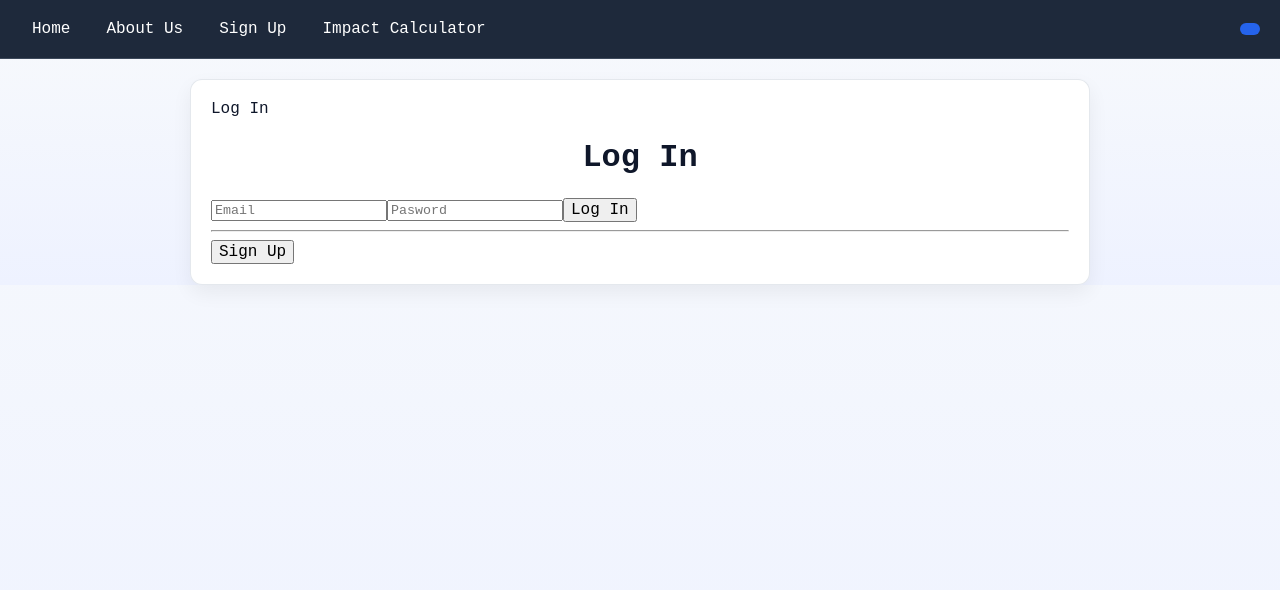
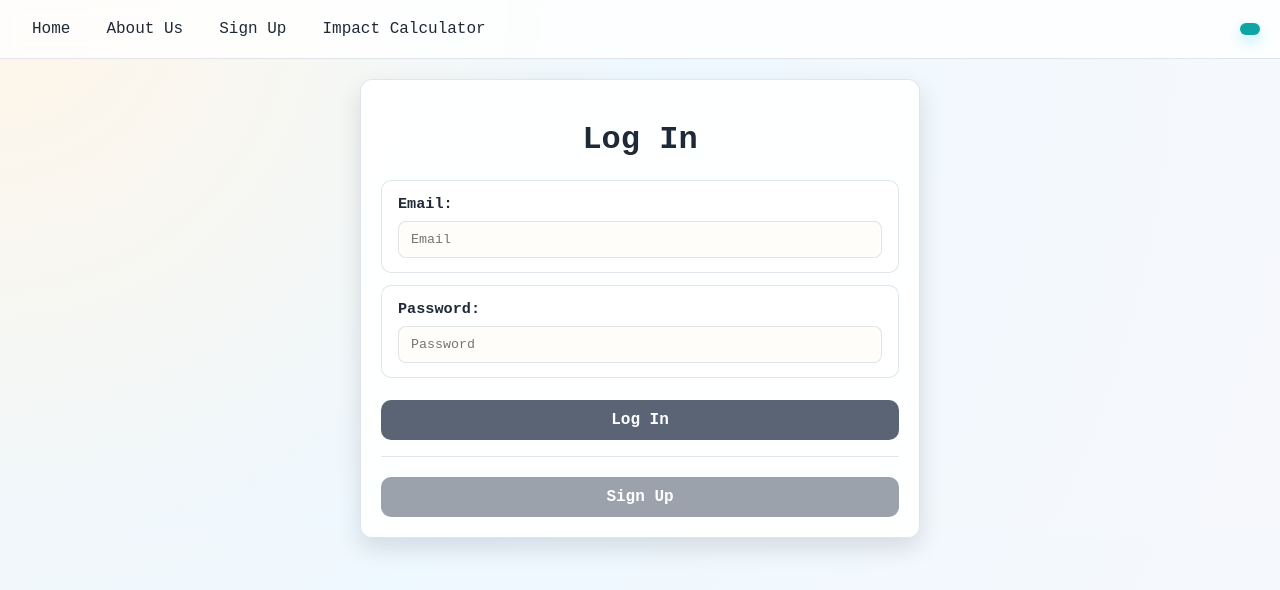
Before and after one commit to ashrthms/SummitHack-2026-Frontend, a React (Create React App) app in the folder appName/frontend/: page /sign-up in a window 1280 px wide. Shown: the top 590 px of the page. Built offline with nearby package versions, Linux system fonts and the light colour scheme.

Commit message:
Log in done :)

```diff
--- a/appName/frontend/src/pages/signUp.js
+++ b/appName/frontend/src/pages/signUp.js
@@ -22,44 +22,29 @@ export default function SignUp() {
     const name = document.getElementById('name').value;
     const region = document.getElementById('region').value;
     const email = document.getElementById('email').value;
-    console.log(name,password,email,region);
+    // console.log(name,password,email,region);
     populateToken({
       "email": email,
       "name": name,
       "password": password,
       "region": region
     })
-    {console.log("error: ", error)}
   };
 
-  async function getCoords(address) {
-    const url = `https://openstreetmap.org{encodeURIComponent(address)}`;
-
-    const response = await fetch(url);
-    const data = await response.json();
-
-    if (data.length > 0) {
-      console.log(`Lat: ${data[0].lat}, Lon: ${data[0].lon}`);
-    } else {
-      console.log("No results found");
-    }
-  }
-
-
-
   const loginInfoGather = (<>
-    <h1>Log In</h1>
-    <>
+    <div className="miniCard">
+      <label>Email:</label>
       <input type="text"
         id="email"
         email="e"
         required
         minLength="4"
         maxLength="16"
-        size="10em"
+        size="100em"
         placeholder="Email" />
-    </>
-    <>
+    </div>
+    <div className="miniCard">
+      <label>Password:</label>
       <input type="text"
         id="password"
         name="p"
@@ -67,19 +52,42 @@ export default function SignUp() {
         minLength="4"
         maxLength="16"
         size="10em"
-        placeholder="Pasword" />
-    </>
+        placeholder="Password" />
+    </div>
     <>
       <button onClick={handleLogin}>
         Log In
       </button>
       {loading && <p>Loading...</p>}
-      {error && <p style={{ color: "red" }}>{error.error}</p>}
+      {error && <p style={{ color: "red" }}>{error}</p>}
 
     </>
   </>)
   const signUpInfoGather = (<>
-    <>
+    <div className="card">
+      <label>Email:</label>
+      <input type="text"
+        id="email"
+        name="a"
+        required
+        minLength="4"
+        maxLength="16"
+        size="10em"
+        placeholder="Email" />
+    </div>
+    <div className="card">
+      <label>Password:</label>
+      <input type="text"
+        id="password"
+        name="p"
+        required
+        minLength="4"
+        maxLength="16"
+        size="10em"
+        placeholder="Password" />
+    </div>
+    <div className="card">
+      <label>Name:</label>
       <input type="text"
         id="name"
         name="u"
@@ -88,28 +96,8 @@ export default function SignUp() {
         maxLength="16"
         size="10em"
         placeholder="Name" />
-    </>
-    <>
-      <input type="text"
-        id="email"
-        name="a"
-        required
-        minLength="4"
-        maxLength="16"
-        size="10em"
-        placeholder="Email" />
-    </>
-    <>
-      <input type="text"
-        id="password"
-        name="p"
-        required
-        minLength="4"
-        maxLength="16"
-        size="10em"
-        placeholder="Password" />
-    </>
-    <>
+    </div>
+    <div className="card">
       <label>Choose a Region:</label>
       <select
         id="region"
@@ -123,7 +111,7 @@ export default function SignUp() {
           <option value = "haha">Seattle</option>
           <option value = "nope">Los Angeles</option>
         </select>
-    </>
+    </div>
     <>
 
     </>
@@ -132,17 +120,17 @@ export default function SignUp() {
         Sign Up
       </button>
       {loading && <p>Loading...</p>}
-      {error && <p style={{ color: "red" }}>{error.message || String(error)}</p>}
+      {error && <p style={{ color: "red" }}>{error}</p>}
 
     </>
   </>)
 
   return (<>
       <div className="card">
-        {newAccount ? "Log In" : "Sign Up"}
+        <h1>{newAccount ? "Log In" : "Sign Up"}</h1>
         {newAccount ? loginInfoGather : signUpInfoGather}
         <hr />
-        <button onClick={toggleNewAccount}>{newAccount ? "Sign Up" : "Log In"}</button>
+        <button onClick={toggleNewAccount} className="secondaryButton">{newAccount ? "Sign Up" : "Log In"}</button>
       </div>
   </>)
 }
--- a/appName/frontend/src/styles.css
+++ b/appName/frontend/src/styles.css
@@ -1,31 +1,33 @@
 /* Global styles and theme variables */
 
 :root {
-  --bg: linear-gradient(180deg, #f8fafc 0%, #eef2ff 100%);
-  --page-bg-color: #ffffff;
-  --text: #0f172a;
-  --nav-bg: #1e293b;
-  --nav-text: #ffffff;
-  --card-bg: rgba(255, 255, 255, 0.95);
-  --border: rgba(148, 163, 184, 0.25);
-  --muted: #475569;
-  --primary: #2563eb;
-  --accent: #10b981;
+  --bg: radial-gradient(circle at 0% 0%, #fff6e8 0%, #eef8ff 46%, #f7f8fc 100%);
+  --page-bg-color: #fffdf9;
+  --text: #1f2937;
+  --nav-bg: rgba(255, 255, 255, 0.8);
+  --nav-text: #1f2937;
+  --card-bg: rgba(255, 255, 255, 0.92);
+  --border: rgba(148, 163, 184, 0.28);
+  --muted: #5b6475;
+  --less-muted: rgba(91, 100, 117, .6);
+  --primary: #0ea5a4;
+  --accent: #f59e0b;
   --button-text: #ffffff;
 }
 
 [data-theme="dark"] {
-  --bg: linear-gradient(180deg, #0f172a 0%, #0b1220 100%);
-  --page-bg-color: #0b1220;
-  --text: #e6eef8;
-  --nav-bg: #0b1220;
-  --nav-text: #e6eef8;
-  --card-bg: rgba(8, 12, 20, 0.6);
-  --border: rgba(255, 255, 255, 0.06);
-  --muted: #94a3b8;
-  --primary: #3b82f6;
-  --accent: #34d399;
-  --button-text: #0b1220;
+  --bg: radial-gradient(circle at 100% 0%, #172554 0%, #0b1120 45%, #05070f 100%);
+  --page-bg-color: #0b1120;
+  --text: #e5edf8;
+  --nav-bg: rgba(8, 12, 24, 0.8);
+  --nav-text: #e5edf8;
+  --card-bg: rgba(12, 18, 34, 0.72);
+  --border: rgba(148, 163, 184, 0.2);
+  --muted: #9fb0c9;
+  --less-muted: rgba(159, 176, 201, 0.6);
+  --primary: #22d3ee;
+  --accent: #fbbf24;
+  --button-text: #082f35;
 }
 
 * {
@@ -59,6 +61,7 @@ nav {
   background: var(--nav-bg);
   color: var(--nav-text);
   border-bottom: 1px solid var(--border);
+  backdrop-filter: blur(10px);
 }
 
 nav a {
@@ -69,7 +72,7 @@ nav a {
 }
 
 nav a:hover {
-  background: rgba(255, 255, 255, 0.06);
+  background: rgba(34, 211, 238, 0.16);
   transform: translateY(-1px);
 }
 
@@ -85,6 +88,7 @@ nav .theme-toggle {
   background: var(--primary);
   color: var(--button-text);
   font-weight: 600;
+  box-shadow: 0 6px 14px rgba(34, 211, 238, 0.32);
 }
 
 main,
@@ -99,8 +103,82 @@ main,
   background: var(--card-bg);
   border: 1px solid var(--border);
   border-radius: 12px;
-  box-shadow: 0 8px 20px rgba(2, 6, 23, 0.06);
+  box-shadow: 0 10px 24px rgba(2, 6, 23, 0.12);
   padding: 20px;
+}
+
+/* Login / Sign-up layout polish */
+.card {
+  width: min(92vw, 560px);
+}
+
+.card > .miniCard,
+.card > .card {
+  width: 100%;
+  max-width: none;
+  margin: 12px 0;
+  padding: 14px 16px;
+  border-radius: 10px;
+  border: 1px solid var(--border);
+  background: rgba(255, 255, 255, 0.55);
+  box-shadow: none;
+}
+
+[data-theme="dark"] .card > .miniCard,
+[data-theme="dark"] .card > .card {
+  background: rgba(15, 23, 42, 0.45);
+}
+
+.card label {
+  display: block;
+  margin-bottom: 8px;
+  font-size: 0.95rem;
+  font-weight: 700;
+  color: var(--text);
+}
+
+.card input,
+.card select {
+  width: 100%;
+  border: 1px solid var(--border);
+  border-radius: 8px;
+  padding: 10px 12px;
+  background: var(--page-bg-color);
+  color: var(--text);
+  outline: none;
+  transition: border-color 0.2s ease, box-shadow 0.2s ease;
+}
+
+.card input:focus,
+.card select:focus {
+  border-color: var(--primary);
+  box-shadow: 0 0 0 3px rgba(34, 211, 238, 0.22);
+}
+
+.card > button {
+  width: 100%;
+  border: none;
+  border-radius: 10px;
+  padding: 11px 14px;
+  margin-top: 10px;
+  background: var(--muted);
+  color: var(--button-text);
+  font-weight: 700;
+  cursor: pointer;
+}
+
+.card > .secondaryButton {
+    background: var(--less-muted);
+}
+
+.card > hr {
+  margin: 16px 0 10px;
+  border: 0;
+  border-top: 1px solid var(--border);
+}
+
+.card p {
+  margin: 10px 0 0;
 }
 
 .card > h1 {
@@ -130,5 +208,5 @@ button:hover {
   font-family: "Impact", "Arial Black", sans-serif;
   letter-spacing: 0.06em;
   text-transform: uppercase;
-  color: #b91c1c;
+  color: #dc2626;
 }
--- a/appName/frontend/src/token.js
+++ b/appName/frontend/src/token.js
@@ -33,8 +33,12 @@ export function useToken() {
           "Content-Type": "application/json",
         },
         body: JSON.stringify(info),
+      }).catch(error => {
+          setError(error)
+          console.log("error: ", error);
       });
       const data = await res.json();
+      setError(data.error);
       return data.token || null;
     } catch (err) {
       console.log("Error fetching token: ", err);
@@ -47,23 +51,25 @@ export function useToken() {
 
   // Fetch token and store it
   const populateToken = async (info) => {
-    console.log(info);
+    // console.log("Fetching token with: ", info)
     let newToken;
-    console.log("Fetching token with info")
     setLoading(true);
     setError(null);
     try {
-        const res = await fetch(backendUrl + "/echo", {
+        const res = await fetch(backendUrl + "/create-user", {
         method: "POST",
         headers: {
         "Content-Type": "application/json",
         },
         body: JSON.stringify(info),
 
+        }).catch(error => {
+            setError(error);
+            console.log("error: ", error);
         });
         const data = await res.json();
-        setError(data?.error)
         newToken = data.token || null
+        setError(data.error);
     } catch (err) {
         console.log("Error fetching token: ", err);
         setError(err);
```
Also changed, not shown: 1 other file (tests, documents, lock files or other folders).
